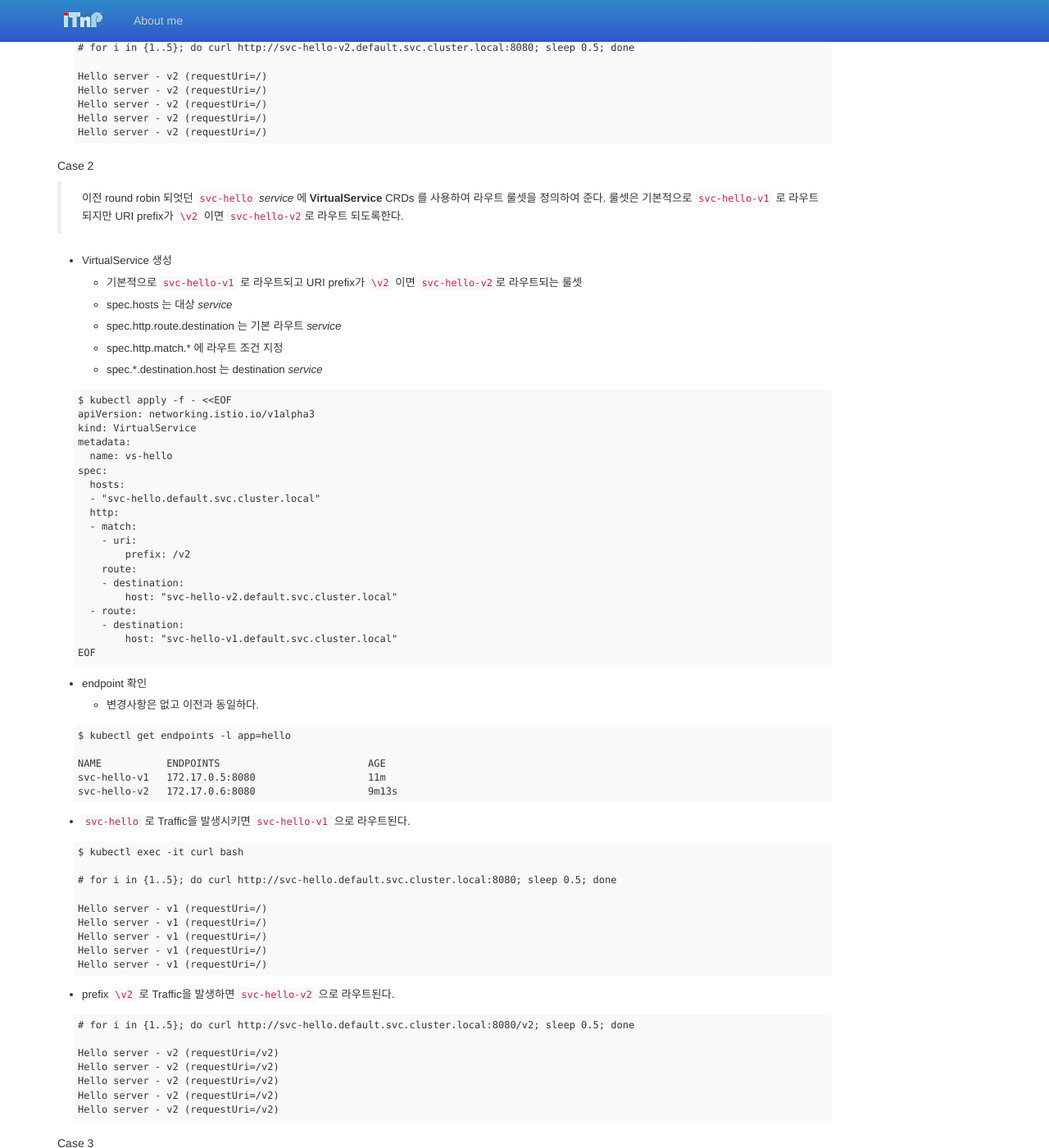
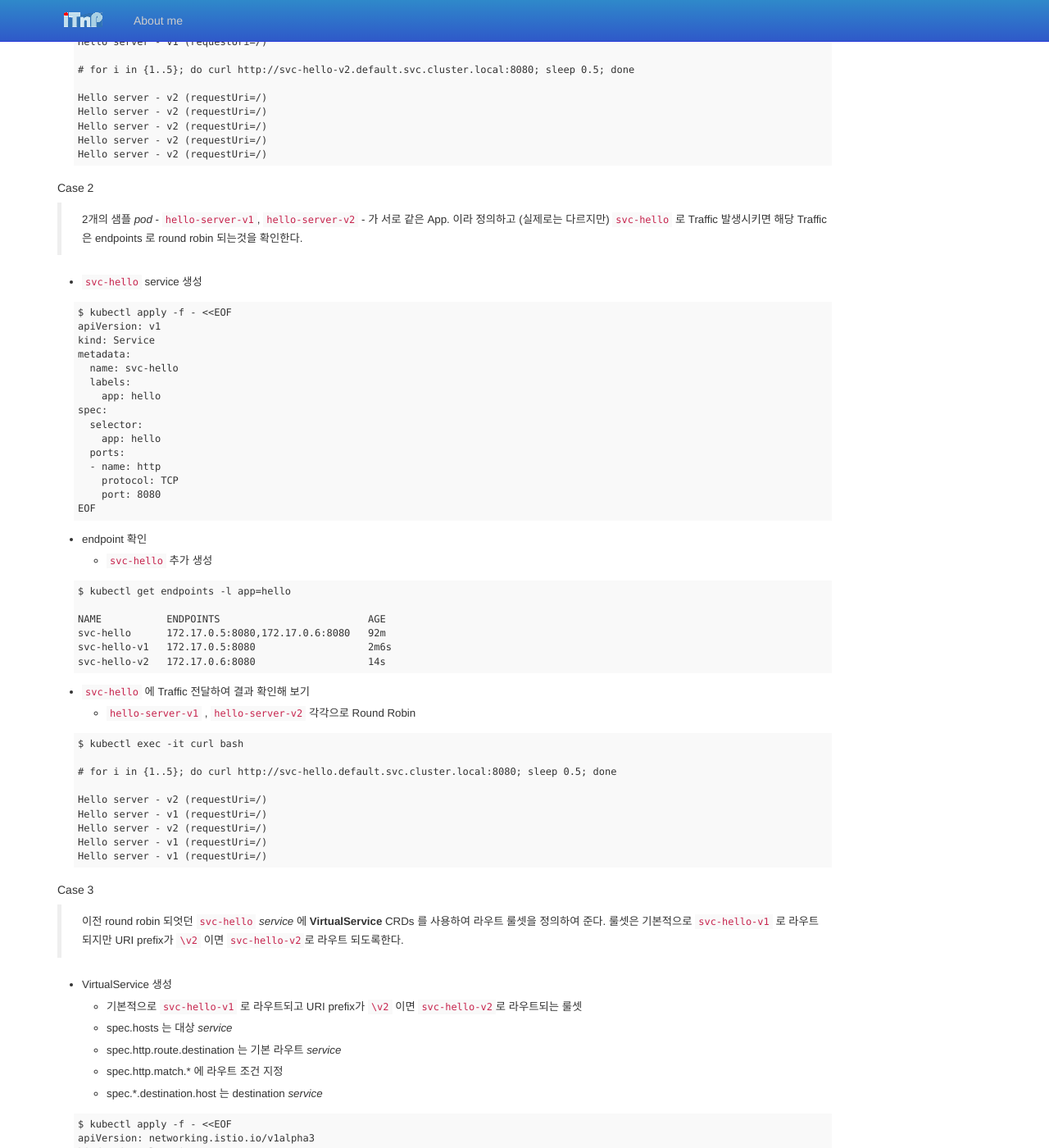
Before and after one commit to itnpeople/itnpeople.github.com, a Jekyll site: the page built from _posts/2019-07-24-virtualservice basic on istio.md, in a window 1280 px wide and 1400 px high, scrolled down 2758 px. Shown: the whole window at 82% size. Built offline with Jekyll 4.4.1, drawn with Linux system fonts in a browser that asks for light colours; some of the changed text lies outside the part shown.

Commit message:
modified - rollback

```diff
--- a/_posts/2019-07-24-virtualservice basic on istio.md
+++ b/_posts/2019-07-24-virtualservice basic on istio.md
@@ -78,7 +78,8 @@ pod/hello-server-v2   2/2     Running   0          20m
 
 ### Cases
 
-1. Kuberntes 2개 서비스 구성 예
+1. Kuberntes 서비스 구성
+1. Kuberntes single _service_ & multi _pod_ & 구성
 1. Istio VirtualService 라우팅 URI Prefix  룰셋 예
 1. Istio VirtualService 라우팅 Weight 룰셋 예
 
@@ -156,7 +157,59 @@ Hello server - v2 (requestUri=/)
 Hello server - v2 (requestUri=/)
 ~~~
 
-### Case 2
+###  Case 2
+> 2개의 샘플 _pod_ - `hello-server-v1`, `hello-server-v2` - 가 서로 같은 App. 이라 정의하고 (실제로는 다르지만)
+> `svc-hello` 로 Traffic 발생시키면 해당 Traffic은 endpoints 로 round robin 되는것을 확인한다.
+
+* `svc-hello` service 생성
+
+~~~
+$ kubectl apply -f - <<EOF
+apiVersion: v1
+kind: Service
+metadata:
+  name: svc-hello
+  labels:
+    app: hello
+spec:
+  selector:
+    app: hello
+  ports:
+  - name: http
+    protocol: TCP
+    port: 8080
+EOF
+~~~
+
+
+* endpoint 확인
+  * `svc-hello` 추가 생성
+
+~~~
+$ kubectl get endpoints -l app=hello
+
+NAME           ENDPOINTS                         AGE
+svc-hello      172.17.0.5:8080,172.17.0.6:8080   92m
+svc-hello-v1   172.17.0.5:8080                   2m6s
+svc-hello-v2   172.17.0.6:8080                   14s
+~~~
+
+* `svc-hello` 에 Traffic 전달하여 결과 확인해 보기
+  * `hello-server-v1` , `hello-server-v2` 각각으로 Round Robin
+
+~~~
+$ kubectl exec -it curl bash
+
+# for i in {1..5}; do curl http://svc-hello.default.svc.cluster.local:8080; sleep 0.5; done
+
+Hello server - v2 (requestUri=/)
+Hello server - v1 (requestUri=/)
+Hello server - v2 (requestUri=/)
+Hello server - v1 (requestUri=/)
+Hello server - v1 (requestUri=/)
+~~~
+
+### Case 3
 > 이전 round robin 되엇던 `svc-hello` _service_ 에 **VirtualService** CRDs 를 사용하여 라우트 룰셋을 정의하여 준다.
 > 룰셋은 기본적으로 `svc-hello-v1` 로 라우트 되지만 URI prefix가 `\v2` 이면 `svc-hello-v2`로 라우트 되도록한다.
 
@@ -196,6 +249,7 @@ EOF
 $ kubectl get endpoints -l app=hello
 
 NAME           ENDPOINTS                         AGE
+svc-hello      172.17.0.5:8080,172.17.0.6:8080   101m
 svc-hello-v1   172.17.0.5:8080                   11m
 svc-hello-v2   172.17.0.6:8080                   9m13s
 ~~~
@@ -270,7 +324,7 @@ Hello server - v1 (requestUri=/)
 ### Clean-up
 
 ~~~
-$ kubectl delete pod/curl pod/hello-server-v1 pod/hello-server-v2 service/svc-hello-v1 service/svc-hello-v2 vs/vs-hello
+$ kubectl delete pod/curl pod/hello-server-v1 pod/hello-server-v2 service/svc-hello service/svc-hello-v1 service/svc-hello-v2 vs/vs-hello
 ~~~
 
 ## VirtualService
```
Also changed, not shown: other parts of _posts/2019-07-24-virtualservice basic on istio.md (+1 -1 lines), resources/img/post/istio-virtualservice-case.png.
